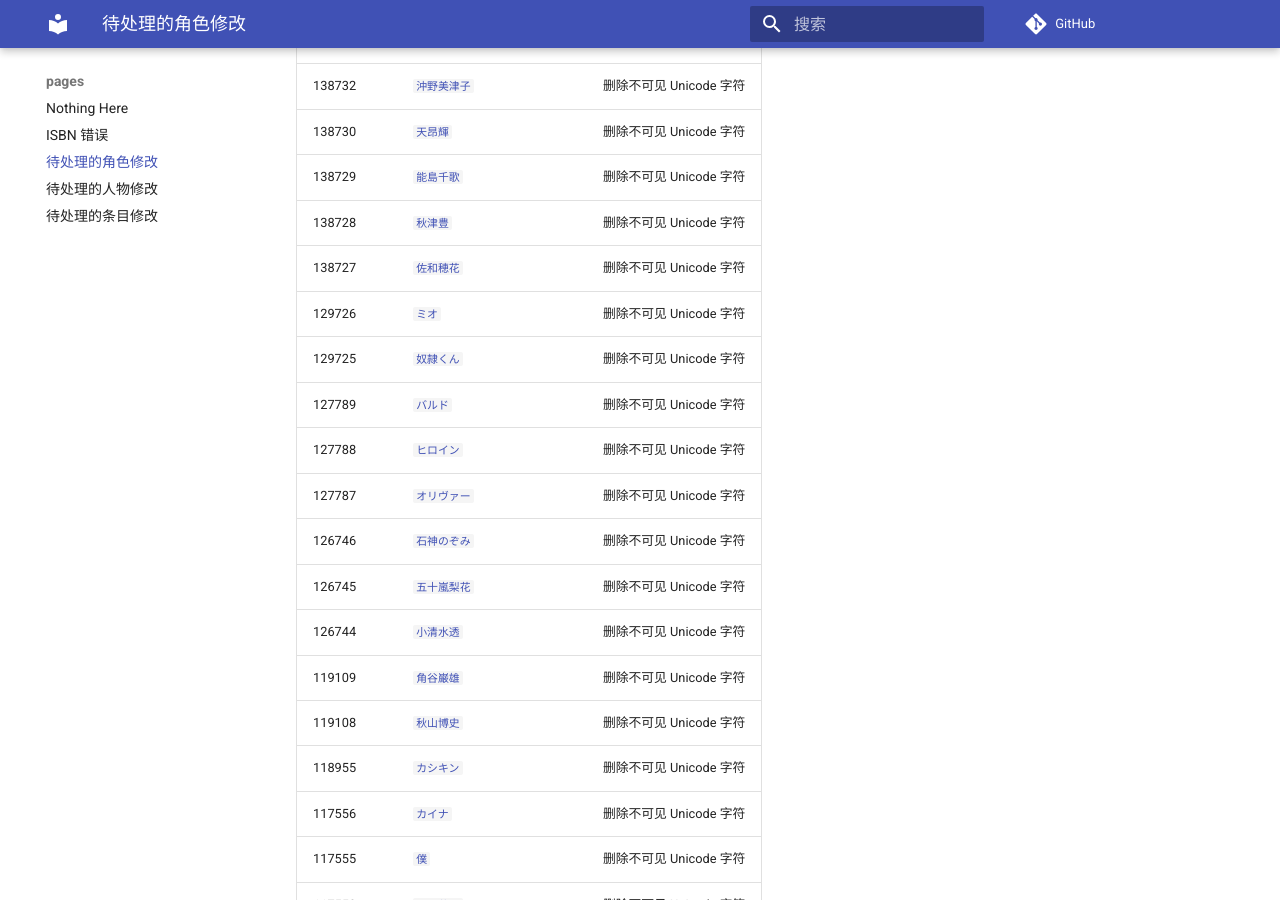
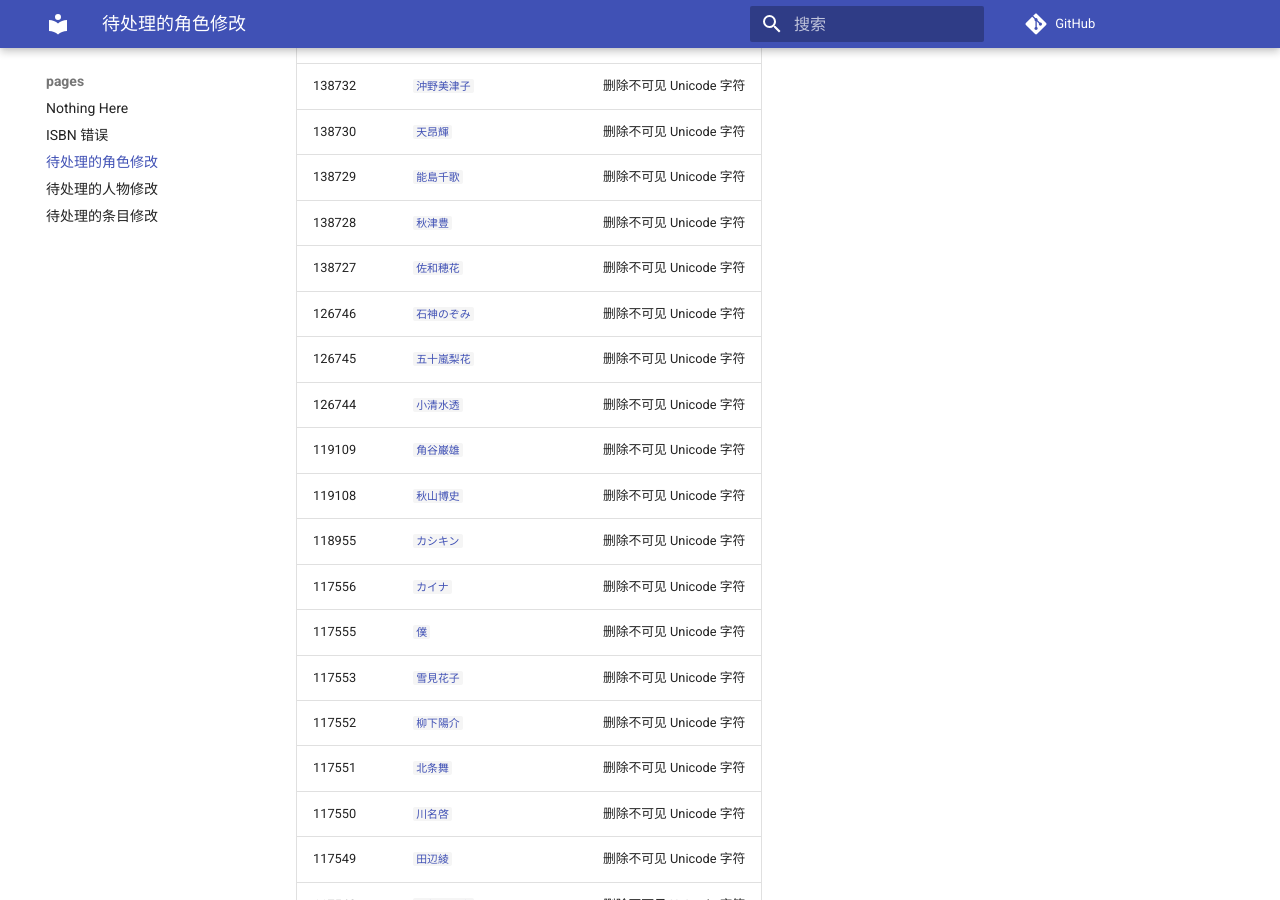
Before and after one commit to trim21/bangumi-pages, an MkDocs documentation site: the page built from docs/pending-character-changes.md, in a window 1280 px wide and 900 px high, scrolled down 2022 px. Built offline with MkDocs 1.6.1 and Material for MkDocs 9.7.7, drawn with Linux system fonts in a browser that asks for light colours; comment, search, counter and statistics services are not loaded.

Commit message:
update pending-character-changes.md

```diff
--- a/docs/pending-character-changes.md
+++ b/docs/pending-character-changes.md
@@ -49,11 +49,6 @@ total 502
 | 138729 | [`能島千歌`](https://bgm.tv/character/138729) | 删除不可见 Unicode 字符 |
 | 138728 | [`秋津豊`](https://bgm.tv/character/138728) | 删除不可见 Unicode 字符 |
 | 138727 | [`佐和穂花`](https://bgm.tv/character/138727) | 删除不可见 Unicode 字符 |
-| 129726 | [`ミオ`](https://bgm.tv/character/129726) | 删除不可见 Unicode 字符 |
-| 129725 | [`奴隷くん`](https://bgm.tv/character/129725) | 删除不可见 Unicode 字符 |
-| 127789 | [`バルド`](https://bgm.tv/character/127789) | 删除不可见 Unicode 字符 |
-| 127788 | [`ヒロイン`](https://bgm.tv/character/127788) | 删除不可见 Unicode 字符 |
-| 127787 | [`オリヴァー`](https://bgm.tv/character/127787) | 删除不可见 Unicode 字符 |
 | 126746 | [`石神のぞみ`](https://bgm.tv/character/126746) | 删除不可见 Unicode 字符 |
 | 126745 | [`五十嵐梨花`](https://bgm.tv/character/126745) | 删除不可见 Unicode 字符 |
 | 126744 | [`小清水透`](https://bgm.tv/character/126744) | 删除不可见 Unicode 字符 |
```
Also changed, not shown: other parts of docs/pending-character-changes.md (+1 -1 lines).
